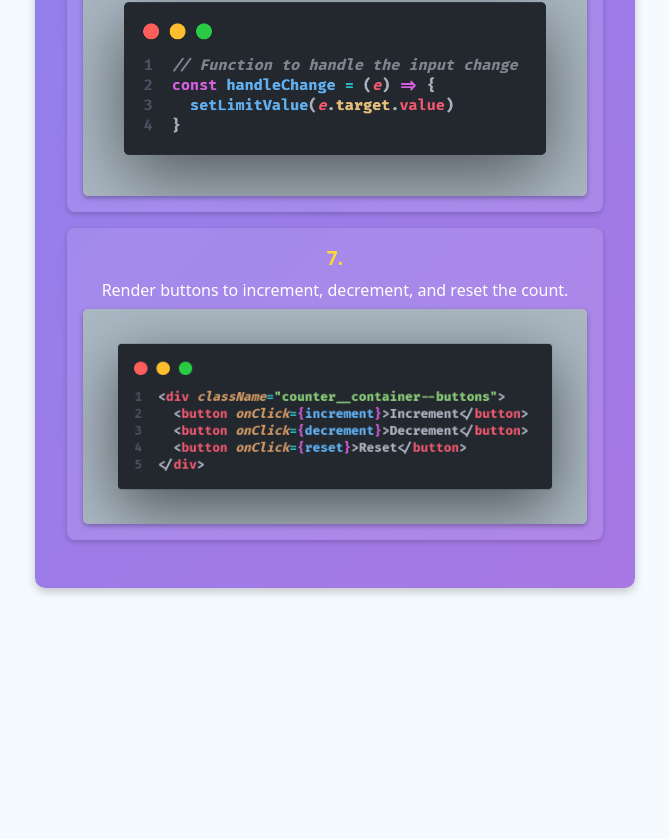
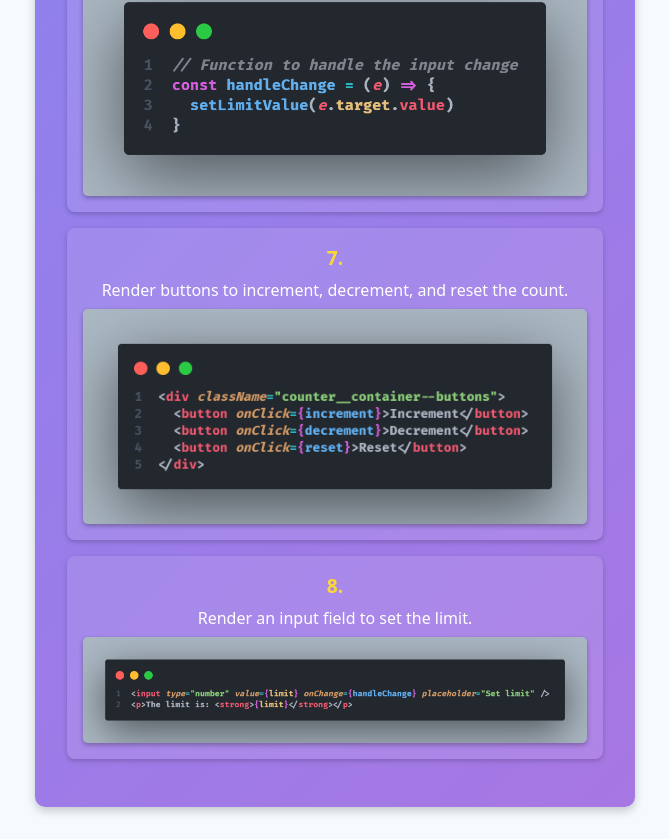
Before and after one commit to Espadv69/useState-Intermediate, a React (Vite) app in the folder LimitedCounter/: page / in a window 1280 px wide. Shown: the part 2404-3243 px from the top of the page, without its empty margins (305-974 px from the left). Before the commit the page ends 3024 px from the top, so only its background shows below. Built offline with nearby package versions, Linux system fonts and the light colour scheme; the HTML template or start-up script is replaced by a standard one.

Commit message:
Add eighth step to Explanation component for rendering input field to set limit

```diff
--- a/LimitedCounter/src/components/Explanation/Explanation.jsx
+++ b/LimitedCounter/src/components/Explanation/Explanation.jsx
@@ -53,6 +53,13 @@ const Explanation = () => {
           imgUrl="/images/htmlBtns.png"
           imgAlt="Code snippet showing the buttons to increment, decrement, and reset the count."
         />
+
+        <LiExplanation
+          stepNumber={8}
+          description="Render an input field to set the limit."
+          imgUrl="/images/limitInput.png"
+          imgAlt="Code snippet showing the input field to set the limit."
+        />
       </ol>
     </section>
   )
```
